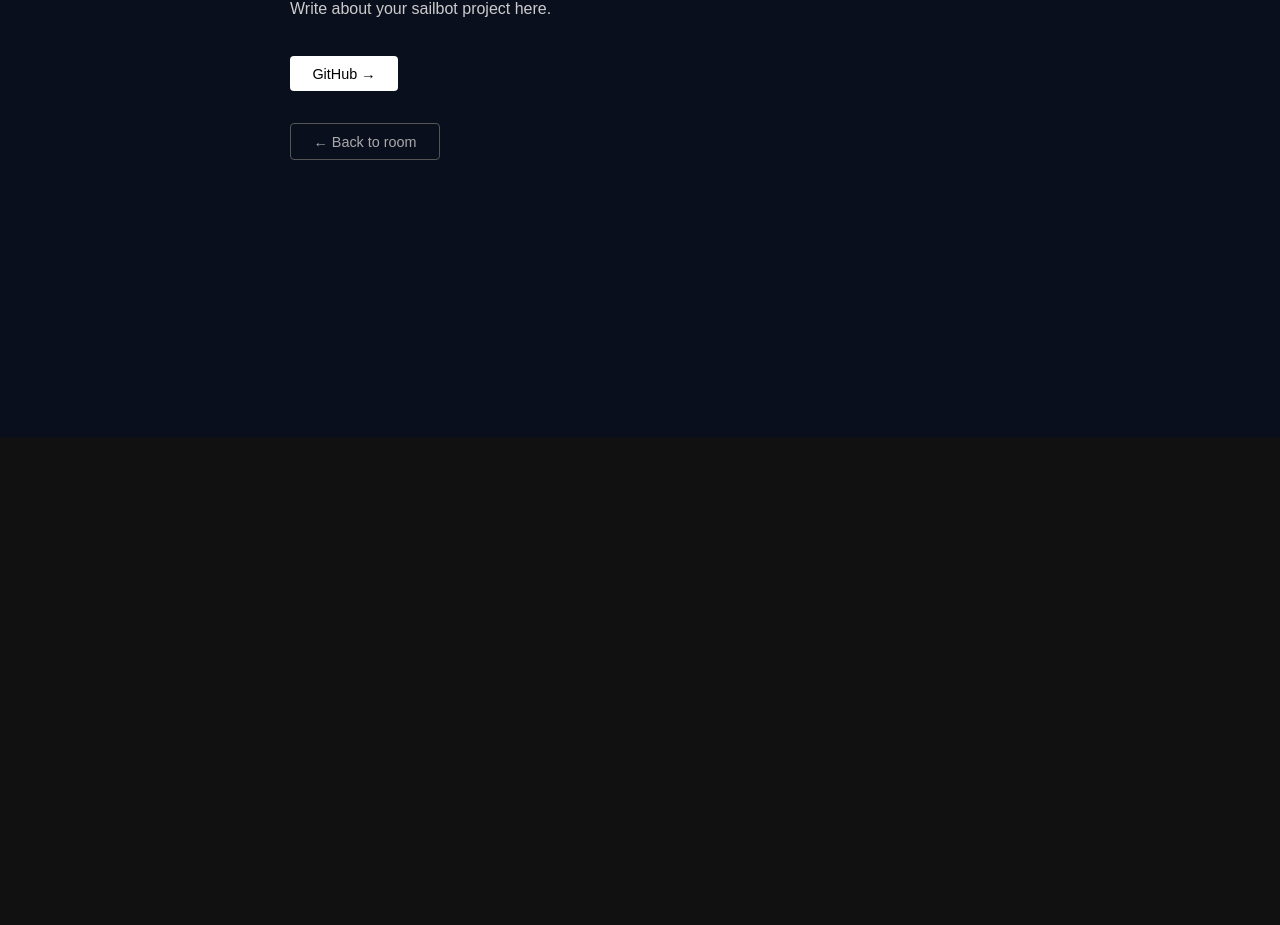
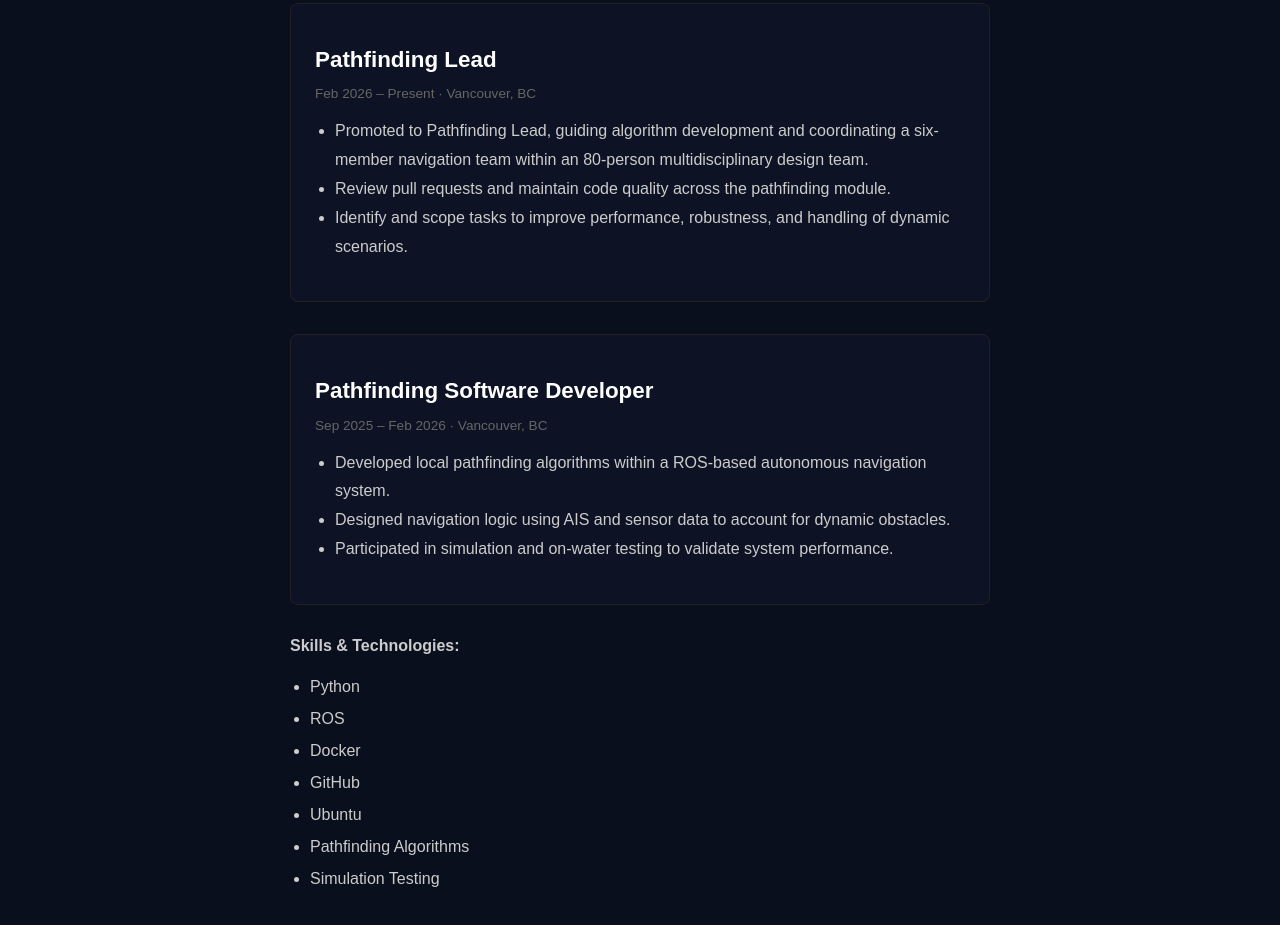
Before and after one commit to AMaharaj16/3d-portfolio, a React (Create React App) app: page /sailbot in a window 1280 px wide. Shown: the part 363-1288 px from the top of the page. Before the commit the page ends 800 px from the top, so only its background shows below. Built offline with nearby package versions, Linux system fonts and the light colour scheme.

Commit message:
Sailbot page looks good now, highlights promotion well.

```diff
--- a/src/three/objects/posters/sailbotpage.js
+++ b/src/three/objects/posters/sailbotpage.js
@@ -3,6 +3,14 @@ import { useNavigate } from 'react-router-dom';
 
 export default function SailbotPage() {
   const navigate = useNavigate();
+
+  const cardStyle = {
+    marginBottom: '2rem',
+    padding: '1.5rem',
+    border: '1px solid #222',
+    borderRadius: '8px',
+    background: '#0d1324',
+  };
 
   return (
     <div style={{
@@ -26,48 +34,143 @@ export default function SailbotPage() {
 
       {/* Content */}
       <div style={{ maxWidth: 700, margin: '0 auto', padding: '2rem' }}>
-        <h1 style={{ fontSize: '2.5rem', marginBottom: '0.5rem' }}>Sailbot</h1>
-        <p style={{ color: '#aaa', fontSize: '0.9rem', marginBottom: '1.5rem' }}>
-          Project — 2024
-        </p>
-        <p style={{ color: '#ccc', lineHeight: 1.8 }}>
-          Write about your sailbot project here.
+        <h1 style={{ fontSize: '2.5rem', marginBottom: '0.5rem' }}>
+          UBC Sailbot
+        </h1>
+
+        <p style={{ color: '#aaa', fontSize: '0.9rem', marginBottom: '2rem' }}>
+          Software Team — Autonomous Navigation
         </p>
 
+        {/* Card 1 - Lead */}
+        <div style={cardStyle}>
+          <h2 style={{ fontSize: '1.4rem', marginBottom: '0.25rem' }}>
+            Pathfinding Lead
+          </h2>
+          <p style={{ color: '#666', fontSize: '0.85rem', marginBottom: '1rem' }}>
+            Feb 2026 – Present · Vancouver, BC
+          </p>
+
+          <ul style={{ color: '#ccc', lineHeight: 1.8, paddingLeft: '1.25rem' }}>
+            <li>
+              Promoted to Pathfinding Lead, guiding algorithm development and coordinating a six-member
+              navigation team within an 80-person multidisciplinary design team.
+            </li>
+            <li>
+              Review pull requests and maintain code quality across the pathfinding module.
+            </li>
+            <li>
+              Identify and scope tasks to improve performance, robustness, and handling of dynamic scenarios.
+            </li>
+          </ul>
+        </div>
+
+        {/* Card 2 - Developer */}
+        <div style={cardStyle}>
+          <h2 style={{ fontSize: '1.4rem', marginBottom: '0.25rem' }}>
+            Pathfinding Software Developer
+          </h2>
+          <p style={{ color: '#666', fontSize: '0.85rem', marginBottom: '1rem' }}>
+            Sep 2025 – Feb 2026 · Vancouver, BC
+          </p>
+
+          <ul style={{ color: '#ccc', lineHeight: 1.8, paddingLeft: '1.25rem' }}>
+            <li>
+              Developed local pathfinding algorithms within a ROS-based autonomous navigation system.
+            </li>
+            <li>
+              Designed navigation logic using AIS and sensor data to account for dynamic obstacles.
+            </li>
+            <li>
+              Participated in simulation and on-water testing to validate system performance.
+            </li>
+          </ul>
+        </div>
+
+        {/* Skills */}
+        <p style={{ color: '#ccc', marginBottom: '0.5rem' }}>
+          <strong>Skills & Technologies:</strong>
+        </p>
+
+        <ul style={{ color: '#ccc', lineHeight: 2, paddingLeft: '1.25rem' }}>
+          <li>Python</li>
+          <li>ROS</li>
+          <li>Docker</li>
+          <li>GitHub</li>
+          <li>Ubuntu</li>
+          <li>Pathfinding Algorithms</li>
+          <li>Simulation Testing</li>
+        </ul>
+
+        {/* Buttons */}
         <div style={{ marginTop: '2rem', display: 'flex', gap: '1rem' }}>
+          <button
+            onClick={() => navigate('/')}
+            style={{
+              padding: '0.6rem 1.4rem',
+              background: 'transparent',
+              border: '1px solid #555',
+              color: '#aaa',
+              cursor: 'pointer',
+              fontSize: '0.9rem',
+              borderRadius: '4px',
+            }}
+          >
+            ← Back to room
+          </button>
+
+          <a
+            href="https://www.ubcsailbot.org"
+            target="_blank"
+            rel="noreferrer"
+            style={{
+              padding: '0.75rem 1.6rem',
+              borderRadius: '8px',
+              background: 'linear-gradient(135deg, #3b82f6, #6366f1)',
+              color: '#fff',
+              textDecoration: 'none',
+              fontSize: '0.9rem',
+              fontWeight: '500',
+              transition: 'all 0.2s ease',
+            }}
+            onMouseEnter={(e) => {
+              e.target.style.transform = 'translateY(-2px)';
+              e.target.style.boxShadow = '0 10px 25px rgba(99,102,241,0.4)';
+            }}
+            onMouseLeave={(e) => {
+              e.target.style.transform = 'translateY(0)';
+              e.target.style.boxShadow = 'none';
+            }}
+          >
+            Visit Website →
+          </a>
+
           <a
             href="https://github.com/UBCSailbot/sailbot_workspace"
             target="_blank"
             rel="noreferrer"
             style={{
-              padding: '0.6rem 1.4rem',
-              background: '#fff',
-              color: '#000',
-              borderRadius: '4px',
+              padding: '0.75rem 1.6rem',
+              borderRadius: '8px',
+              background: 'linear-gradient(135deg, #3b82f6, #6366f1)',
+              color: '#fff',
               textDecoration: 'none',
               fontSize: '0.9rem',
+              fontWeight: '500',
+              transition: 'all 0.2s ease',
+            }}
+            onMouseEnter={(e) => {
+              e.target.style.transform = 'translateY(-2px)';
+              e.target.style.boxShadow = '0 10px 25px rgba(99,102,241,0.4)';
+            }}
+            onMouseLeave={(e) => {
+              e.target.style.transform = 'translateY(0)';
+              e.target.style.boxShadow = 'none';
             }}
           >
-            GitHub →
+            Visit GitHub →
           </a>
         </div>
-
-        <button
-          onClick={() => navigate('/')}
-          style={{
-            marginTop: '2rem',
-            padding: '0.6rem 1.4rem',
-            background: 'transparent',
-            border: '1px solid #555',
-            color: '#aaa',
-            cursor: 'pointer',
-            fontSize: '0.9rem',
-            borderRadius: '4px',
-            display: 'block',
-          }}
-        >
-          ← Back to room
-        </button>
       </div>
     </div>
   );
```
